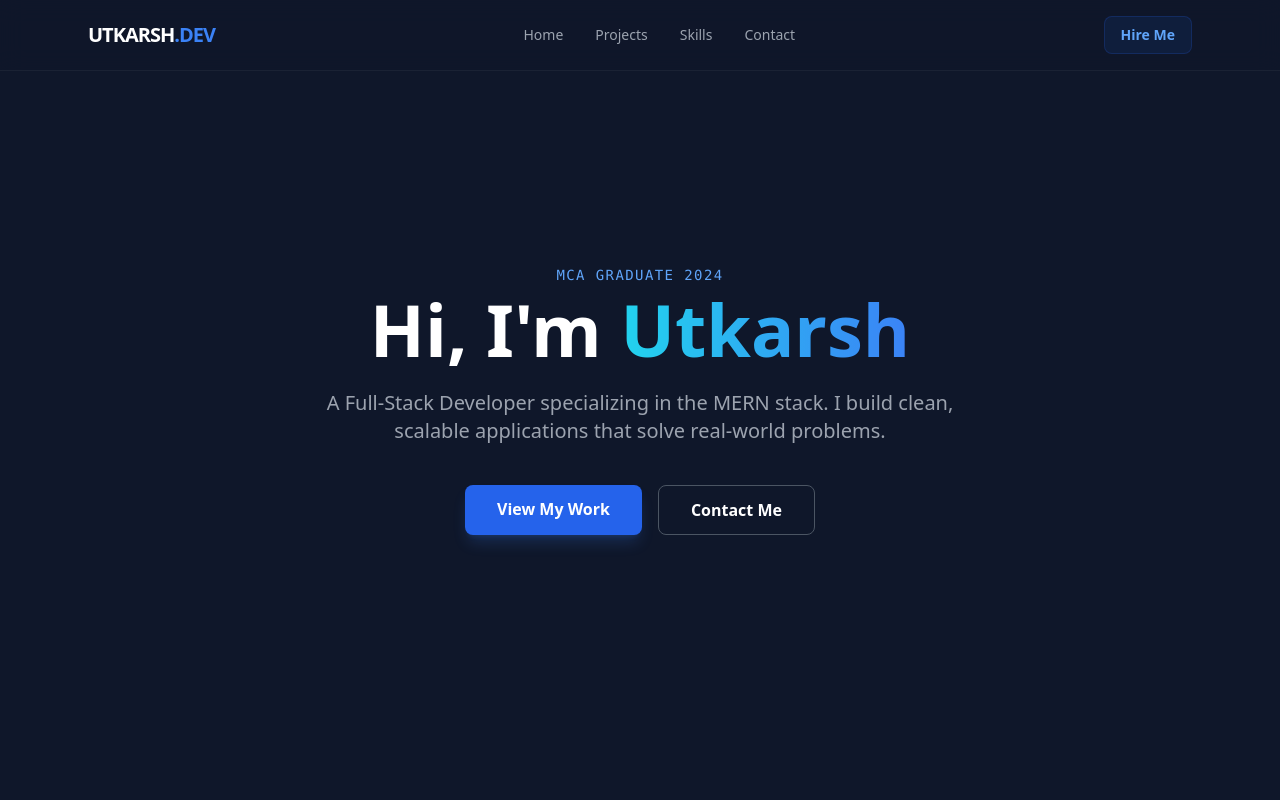
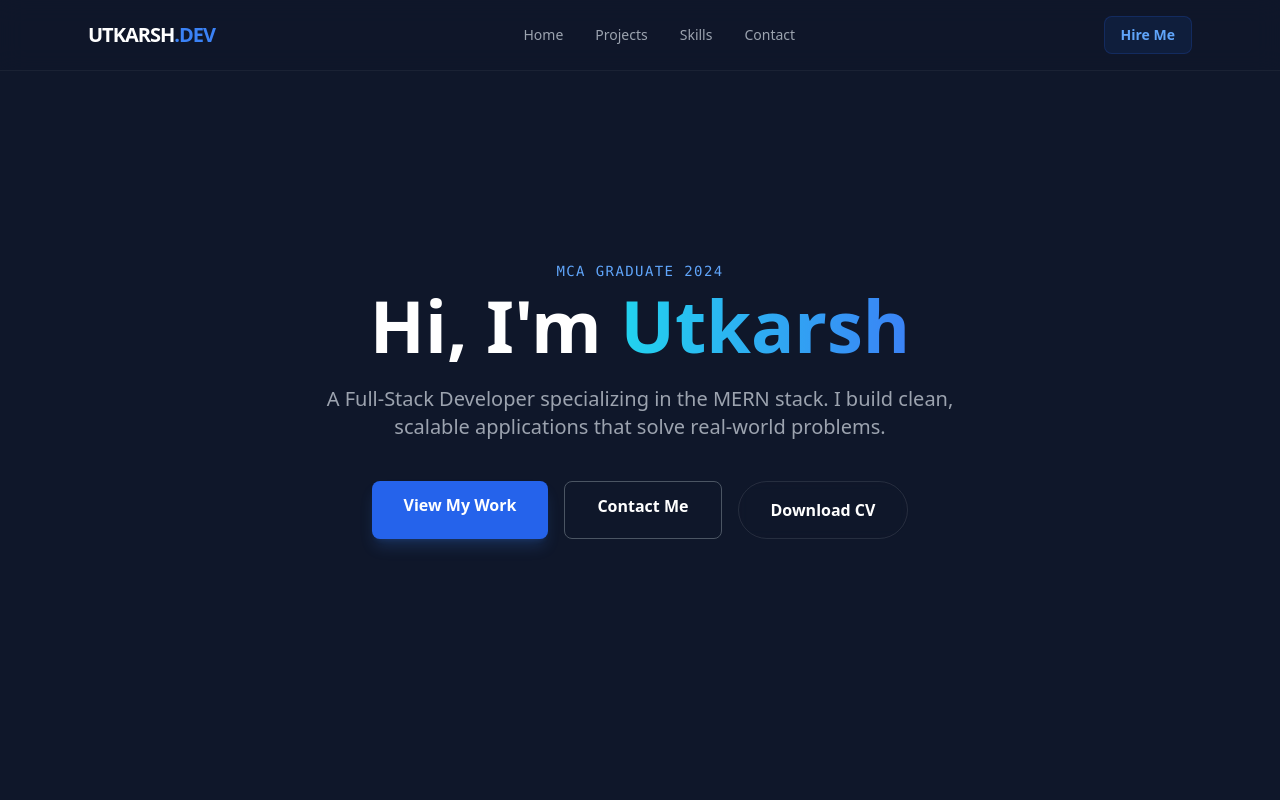
Before and after one commit to Utkarshende/personal-portfolio, a React (Vite) app: page / in a window 1280 px wide. Shown: the top 800 px of the page. Built offline with nearby package versions, Linux system fonts and the light colour scheme.

Commit message:
feat: add resume download functionality to hero section

```diff
--- a/src/components/Hero.jsx
+++ b/src/components/Hero.jsx
@@ -26,6 +26,13 @@ const Hero = () => {
           <a href="#contact" className="border border-gray-600 hover:border-gray-400 text-white px-8 py-3 rounded-lg font-semibold transition-all">
             Contact Me
           </a>
+          <a
+  href="/Utkarsh_Resume.pdf"
+  download="Utkarsh_Resume.pdf"
+  className="px-8 py-4 border border-white/10 text-white rounded-full font-bold backdrop-blur-sm hover:bg-white/5 transition-all text-center"
+>
+  Download CV
+</a>
         </div>
       </motion.div>
     </section>
```
